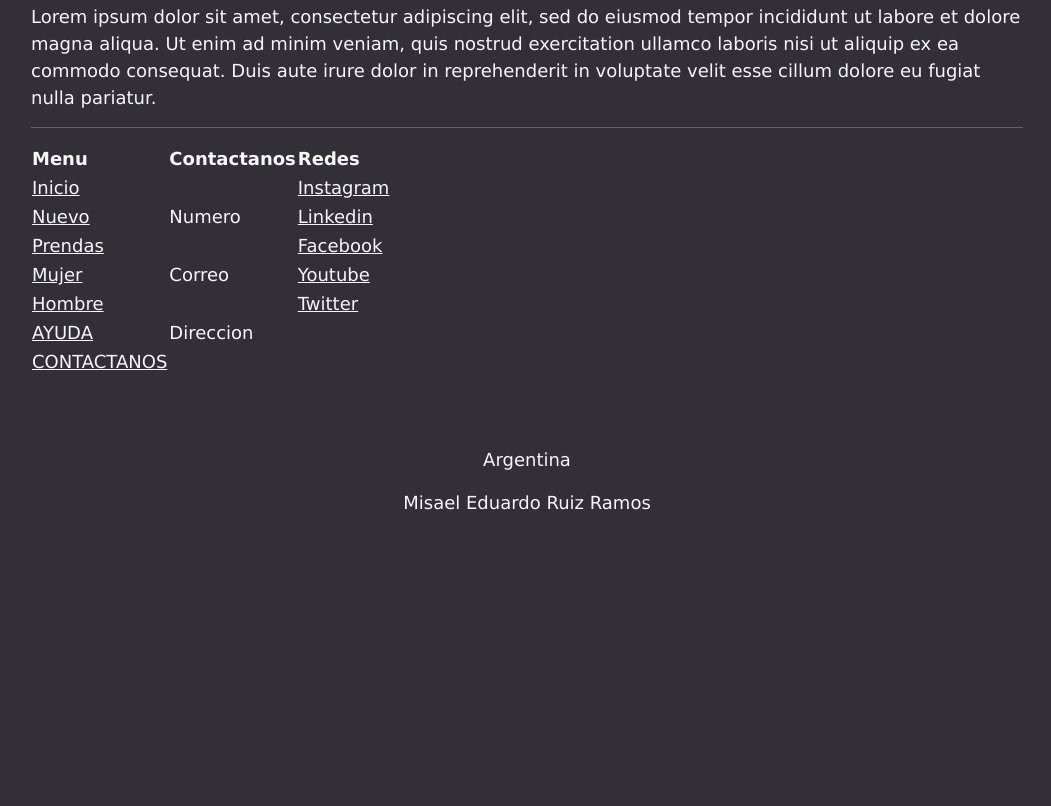
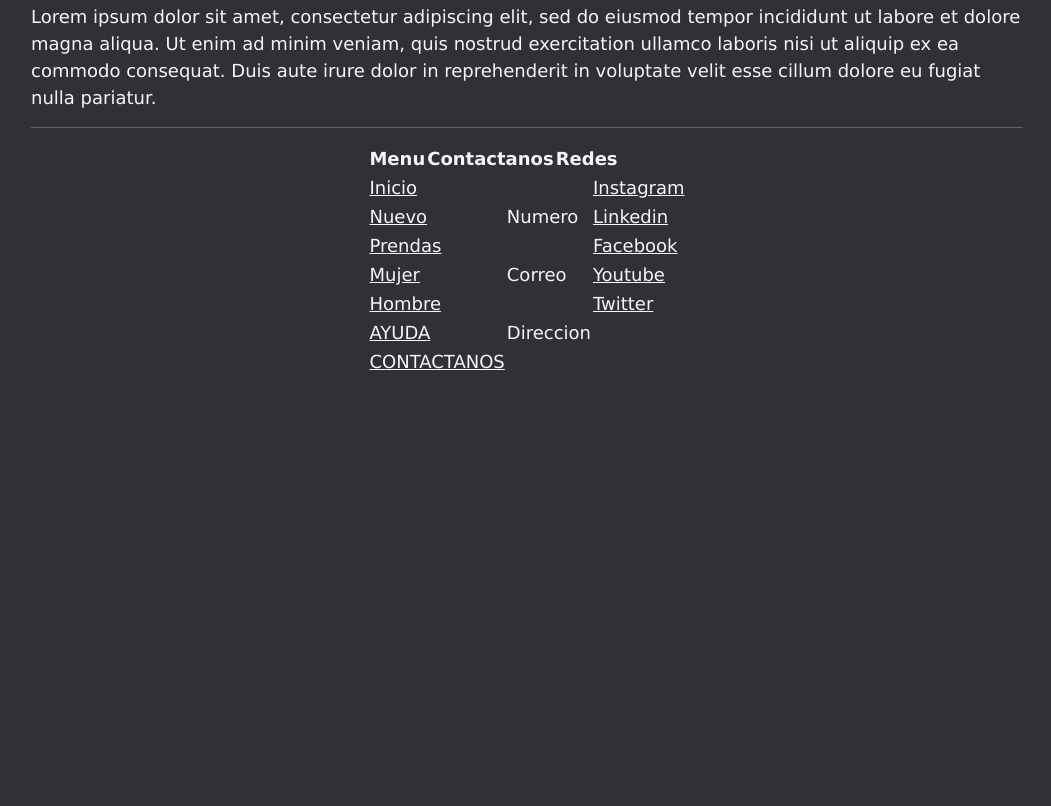
Before and after one commit to MisaelBaires/preentrega1RuizRamos, a plain HTML site: page Pages/ayuda.html in a window 1280 px wide. Shown: the part 534-1340 px from the top of the page, without its empty margins (113-1164 px from the left). Before the commit the page ends 1050 px from the top, so only its background shows below. Drawn offline with nearby package versions, Linux system fonts and the light colour scheme.

Commit message:
Agregue un grid centrador para la tabla para la versión desktop, y también uan clase de css para añadir espacio en el footer con las páginas que usan grid

```diff
--- a/Pages/ayuda.html
+++ b/Pages/ayuda.html
@@ -97,7 +97,7 @@
     </section>
   <hr/>
   <section>
-    <table>
+    <table class="gridCenter">
       <thead>
         <tr>
           <th>Menu</th>
@@ -145,7 +145,7 @@
     </table>
   </section>
 </main>
-<footer class="gridFooter">
+<footer class="gridFooter ajuste">
   <p>Argentina</p>
   <p>Misael Eduardo Ruiz Ramos</p>
 </footer>
--- a/css/styles.css
+++ b/css/styles.css
@@ -252,3 +252,7 @@
 }
 
 /* Ajustes del CSS */
+.ajuste {
+  padding-top: 700px;
+  padding-bottom: 5px;
+}
```
Also changed, not shown: Pages/contactanos.html (+2 -2 lines), Pages/hombre.html (+1 -1 lines), Pages/nuevo.html (+1 -1 lines), Pages/prendas.html (+1 -1 lines), index.html (+1 -1 lines).
